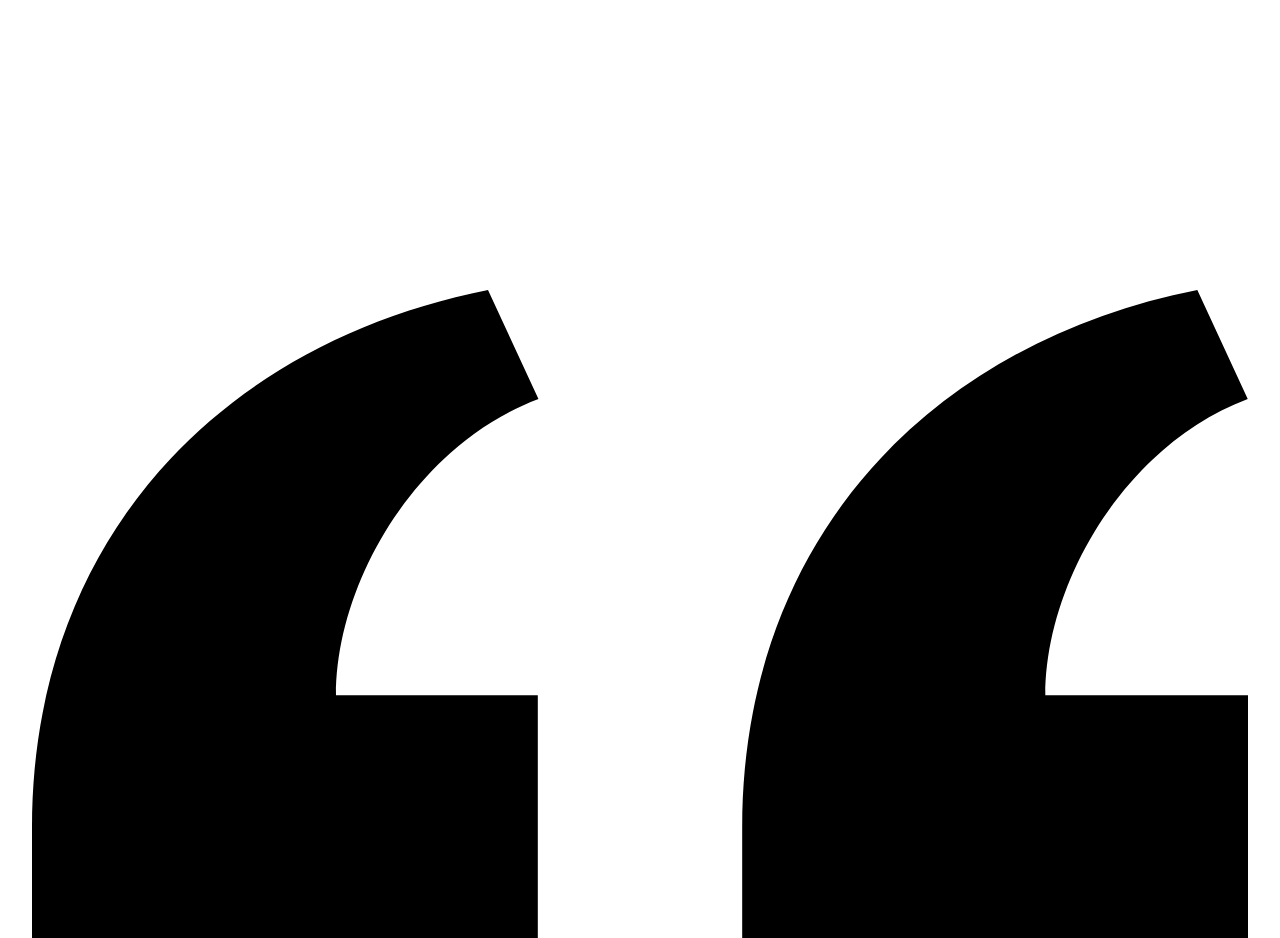
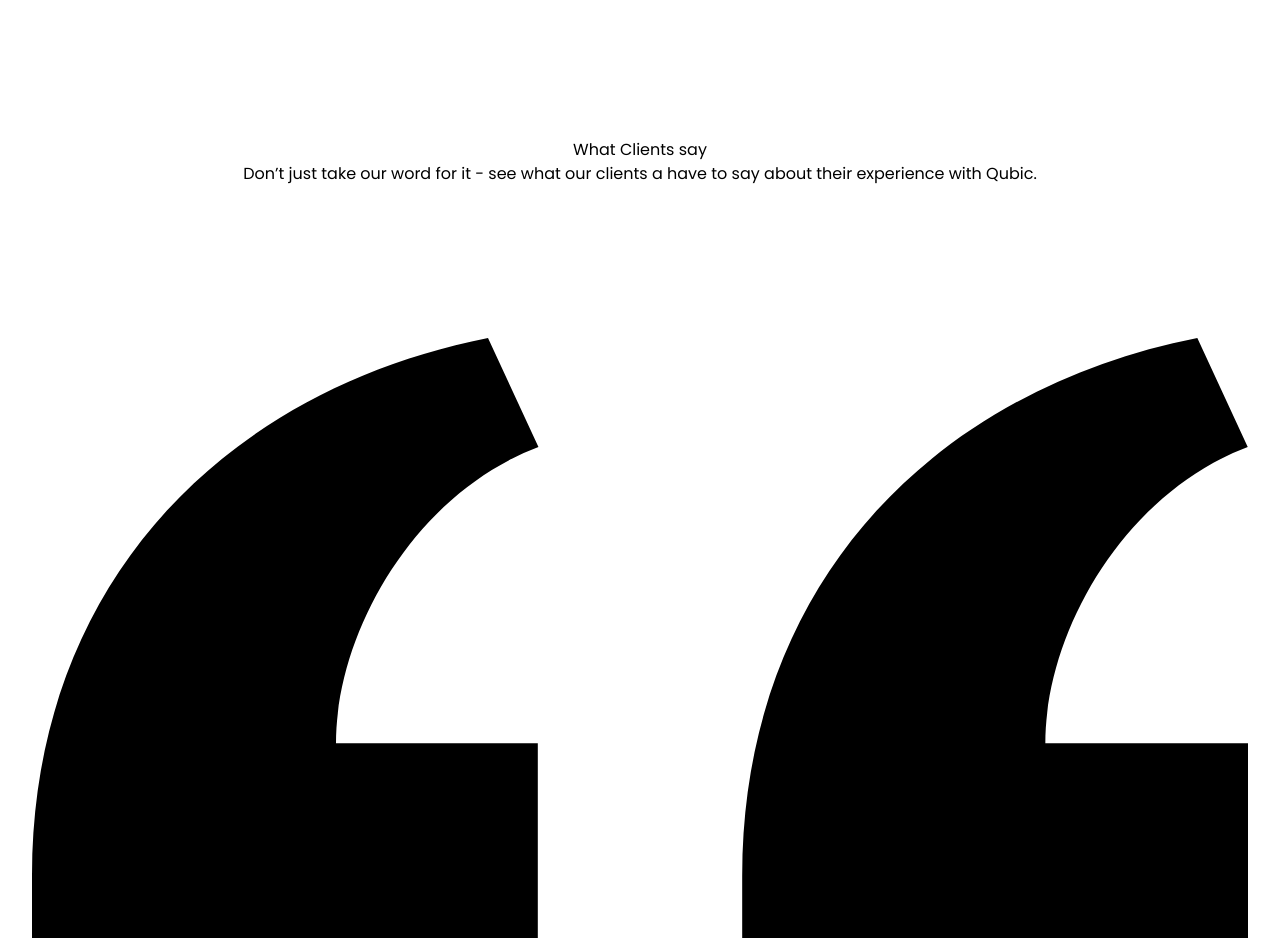
Before and after one commit to romeoscript/qubic_main, a React (Vite) app: page / in a window 1280 px wide. Shown: the part 8940-9878 px from the top of the page. Built offline with nearby package versions, Linux system fonts and the light colour scheme.

Commit message:
fixed the issues

```diff
--- a/src/components/AnimatedCard.tsx
+++ b/src/components/AnimatedCard.tsx
@@ -11,7 +11,7 @@ const AnimatedCard: React.FC<AnimatedCardProps> = ({
   title,
   subtitle,
   image,
-  className = ''
+
 }) => {
   return (
     <div className="relative group w-full max-w-md overflow-hidden rounded-[20px] cursor-pointer transition-all duration-300 hover:scale-[1.02]">
--- a/src/components/CTASection.tsx
+++ b/src/components/CTASection.tsx
@@ -9,7 +9,6 @@ interface CTASectionProps {
 const CTASection: React.FC<CTASectionProps> = ({
   title,
   subtitle,
-  className = ''
 }) => {
   return (
     <div className="w-full bg-[#002B9A] rounded-[20px] overflow-hidden">
--- a/src/components/CoreCards2.tsx
+++ b/src/components/CoreCards2.tsx
@@ -1,8 +1,6 @@
-import React from 'react';
+
 import dedicate from "../assets/home/dedicate.svg";
-import customer from "../assets/home/customer.svg";
-import open from "../assets/home/open.svg";
-import { Link } from 'react-router-dom';
+
 import hero1 from "../assets/people/hero1.svg";
 import hero2 from "../assets/people/hero2.svg";
 import hero3 from "../assets/people/hero3.svg";
--- a/src/components/CoreValues.tsx
+++ b/src/components/CoreValues.tsx
@@ -1,4 +1,4 @@
-import React from 'react'
+
 import CoreCards from './CoreCards'
 import { Link } from 'react-router-dom'
 import brain from "../assets/home/brain.svg"
--- a/src/components/Footer.tsx
+++ b/src/components/Footer.tsx
@@ -1,4 +1,4 @@
-import React from 'react'
+
 import insta from "../assets/product/insta.svg";
 import linked from "../assets/product/linked.svg";
 import git from "../assets/product/git.svg";
--- a/src/components/Hero.tsx
+++ b/src/components/Hero.tsx
@@ -1,4 +1,4 @@
-import React from 'react';
+
 import heroSvg from "../assets/home/hero.svg";
 import hero1 from "../assets/people/hero1.svg";
 import hero2 from "../assets/people/hero2.svg";
--- a/src/components/Products.tsx
+++ b/src/components/Products.tsx
@@ -1,4 +1,4 @@
-import React from 'react'
+// import React from 'react'
 import AnimatedCard from './AnimatedCard'
 import kwick from "../assets/product/kwick.svg";
 import outat from "../assets/product/outat.svg";
--- a/src/components/TestimonialCard.tsx
+++ b/src/components/TestimonialCard.tsx
@@ -13,7 +13,7 @@ interface TestimonialCardProps {
 const TestimonialCard: React.FC<TestimonialCardProps> = ({
   quote,
   author,
-  className = ''
+//   className = ''
 }) => {
   return (
     <div className="w-[400px] p-8 bg-white  my-[1rem] rounded-[20px] border border-gray-100 shadow-sm">
--- a/src/components/Testimonials.tsx
+++ b/src/components/Testimonials.tsx
@@ -1,13 +1,18 @@
-import React from 'react'
+
 import TestimonialCard from './TestimonialCard'
 import hero1 from "../assets/People/hero1.svg";
 
 const Testimonials = () => {
     return (
+        <>
+            <h2>What Clients  say</h2>
+            <p> Don’t just take our word for it - see what our clients a have to say about their experience with Qubic.
+            </p>
             <div className='grid grid-cols-3'>
                 {
                     Array.from({ length: 8 }).map((_, index) => (
                         <TestimonialCard
+                            key={index}
                             quote="Qubic has been an amazing amazing support structure to the development of Outat mobile app, despite having many fallbacks with the folks on Fiverr, I was able to make progress with and they felt like familty."
                             author={{
                                 name: "Ahmed Sanusi",
@@ -18,6 +23,7 @@ const Testimonials = () => {
                     ))
                 }
             </div>
+        </>
     )
 }
 
```
Also changed, not shown: src/components/CoreCards.tsx (+3 -4 lines). Lines whose indentation alone changed are shown as unchanged.
